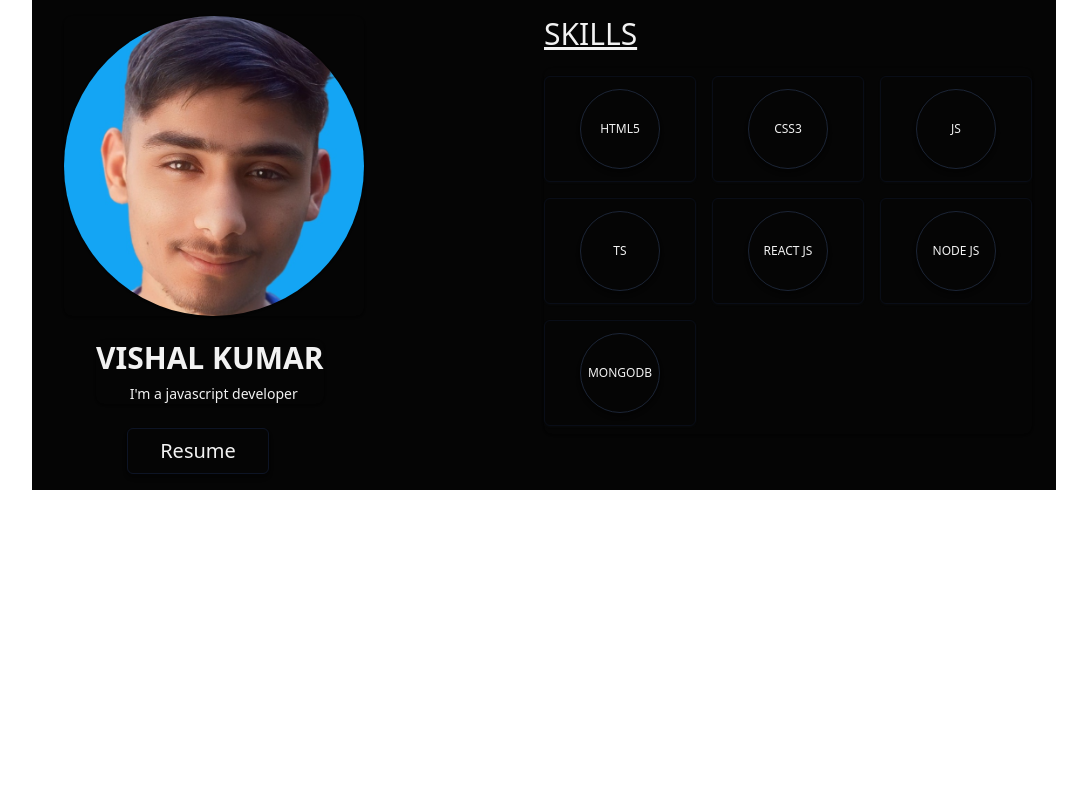
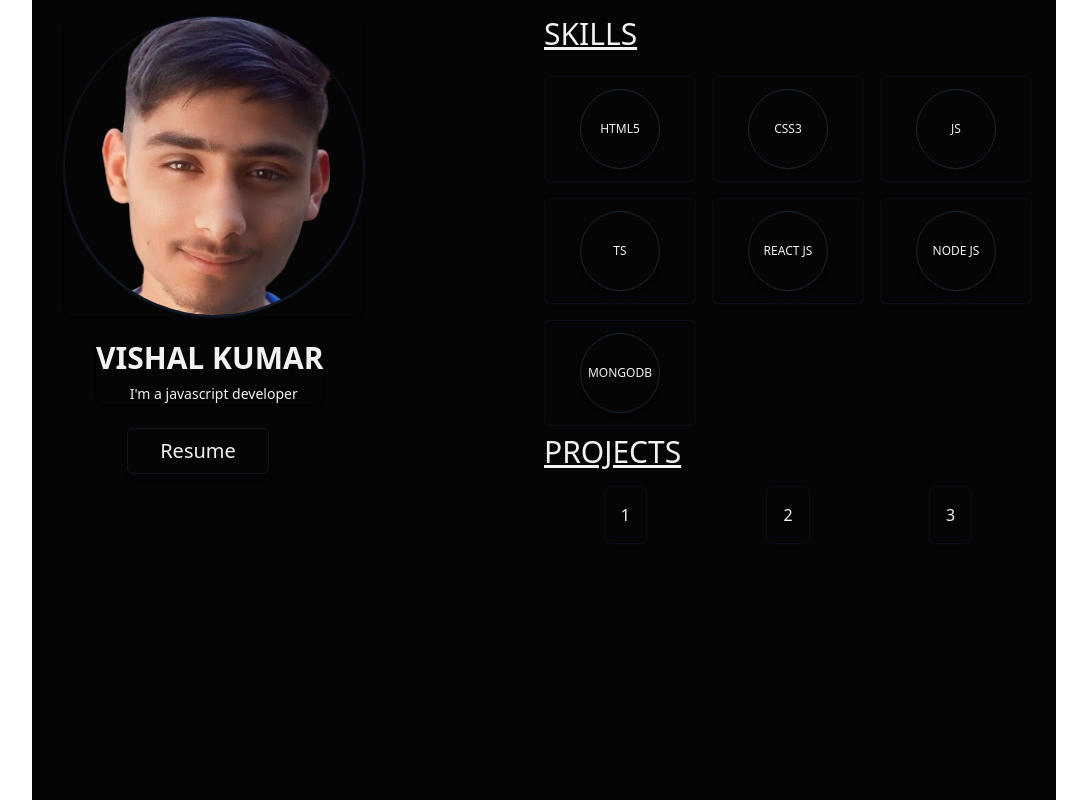
Before and after one commit to vishalkumar12323/vishal-kumar, a React (Vite) app: page / in a window 1280 px wide. Shown: the whole page, without its empty margins (96-1183 px from the left). Built offline with nearby package versions, Linux system fonts and the light colour scheme.

Commit message:
adding projects

```diff
--- a/src/App.jsx
+++ b/src/App.jsx
@@ -1,17 +1,30 @@
-import { Profile, About, Skills } from "./components";
+import { Profile, About, Skills, Projects } from "./components";
 
 const App = () => {
   return (
     <>
-      <main className="md:grid md:grid-cols-2 dark:bg-[#050505] dark:text-white/95 max-w-screen-lg h-auto mx-auto md:py-4 py-5 px-3 md:px-6">
+      <main className="md:grid md:grid-cols-2 dark:bg-[#050505] dark:text-white/95 max-w-screen-lg h-auto md:h-[100vh] mx-auto md:py-4 py-5 px-3 md:px-6">
         <section className="mb-8 md:mb-0 md:w-fit md:h-full md:px-2 flex flex-col justify-center md:justify-start gap-6 items-center md:items-start">
           <Profile />
           <About />
         </section>
 
-        <section className="">
-          <Skills />
-        </section>
+        <div
+          className="md:max-h-[100vh] md:overflow-y-auto
+          [&::-webkit-scrollbar-thumb]:rounded
+          [&::-webkit-scrollbar]:w-2
+        [&::-webkit-scrollbar-track]:bg-gray-800
+        [&::-webkit-scrollbar-thumb]:bg-gray-700
+        dark:[&::-webkit-scrollbar-track]:bg-neutral-900
+        dark:[&::-webkit-scrollbar-thumb]:bg-neutral-800"
+        >
+          <section className="pt-4 md:pt-0 mb-8 md:mb-0">
+            <Skills />
+          </section>
+          <section className="pt-4 md:pt-0">
+            <Projects />
+          </section>
+        </div>
       </main>
     </>
   );
--- a/src/components/Profile.jsx
+++ b/src/components/Profile.jsx
@@ -2,9 +2,9 @@ const Profile = () => {
   return (
     <div className="w-[350px] h-[350px] p-2 md:p-0 border border-slate-700/90 rounded-lg shadow md:border-none md:w-[300px] md:h-[300px]">
       <img
-        src="/profile-photo.jpeg"
+        src="/profile-photo.png"
         alt="vishal kumar profile photo"
-        className="w-full h-auto rounded-full shadow-md shadow-slate-400 md:shadow"
+        className="w-full h-auto rounded-full border border-slate-900 shadow shadow-slate-800"
       />
     </div>
   );
--- /dev/null
+++ b/src/components/Projects.jsx
@@ -0,0 +1,23 @@
+const Projects = () => {
+  return (
+    <div>
+      <h2 className="uppercase underline text-center md:text-start text-3xl md:text-3xl mb-4">
+        Projects
+      </h2>
+
+      <div className="grid grid-cols-1 md:grid-cols-3 md:place-items-center gap-4 md:gap-0">
+        <div className="p-4 border border-slate-900/50 rounded-md shadow shadow-slate-500/5">
+          1
+        </div>
+        <div className="p-4 border border-slate-900/50 rounded-md shadow shadow-slate-500/5">
+          2
+        </div>
+        <div className="p-4 border border-slate-900/50 rounded-md shadow shadow-slate-500/5">
+          3
+        </div>
+      </div>
+    </div>
+  );
+};
+
+export default Projects;
--- a/src/components/Skills.jsx
+++ b/src/components/Skills.jsx
@@ -50,13 +50,13 @@ const Skills = () => {
         skills
       </h2>
 
-      <div className="px-2 md:px-0 grid grid-cols-3 gap-4 p-2 border border-slate-700/90 rounded-lg shadow md:border-none">
+      <div className="px-2 md:px-0 grid grid-cols-3 gap-4 p-2 shadow">
         {skills.map((s) => (
           <div
             key={s.id}
             className="flex justify-center items-center uppercase text-center border border-slate-900/50 rounded-md shadow shadow-slate-500/5 p-3"
           >
-            <p className="flex justify-center text-[12px] md:text-xs items-center w-20 h-20 rounded-full text-center border border-slate-800/90 shadow-md">
+            <p className="flex justify-center text-[12px] md:text-xs items-center w-20 h-20 rounded-full text-center border border-slate-800/90 shadow-md select-none">
               {s.name}
             </p>
           </div>
--- a/src/components/index.js
+++ b/src/components/index.js
@@ -1,5 +1,6 @@
 import Profile from "./Profile";
 import About from "./About";
 import Skills from "./Skills";
+import Projects from "./Projects";
 
-export { Profile, About, Skills };
+export { Profile, About, Skills, Projects };
```
Also changed, not shown: public/profile-photo.jpeg (deleted), public/profile-photo.png (added).
